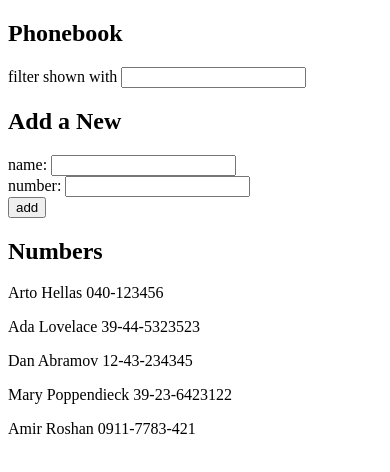
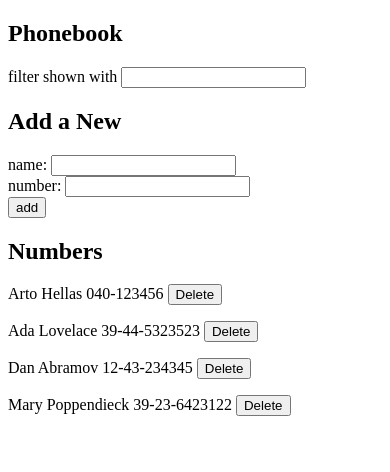
Before and after one commit to amir-roshan/Fullstackopen, a React (Vite) app in the folder part2/2) The Phonebook/: page / in a window 390 px wide. Shown: the top 472 px of the page. Built offline with nearby package versions, Linux system fonts and the light colour scheme; data requests are answered from the project's data file.

Commit message:
2.14: The Phonebook step 9

```diff
--- a/part2/2) The Phonebook/database.json
+++ b/part2/2) The Phonebook/database.json
@@ -19,11 +19,6 @@
       "name": "Mary Poppendieck",
       "phoneNumber": "39-23-6423122",
       "id": "4"
-    },
-    {
-      "id": "d4cb",
-      "name": "Amir Roshan",
-      "phoneNumber": "0911-7783-421"
     }
   ]
 }
--- a/part2/2) The Phonebook/src/App.jsx
+++ b/part2/2) The Phonebook/src/App.jsx
@@ -15,19 +15,33 @@ const App = () => {
     const [isFiltered, setIsFiltered] = useState(false);
 
     const fetchPersons = () => {
-        const persons = phoneNumberService.getAll();
-        persons.then(initialPhoneNums => {
+        const fetchedPersons = phoneNumberService.getAll();
+        fetchedPersons.then(initialPhoneNums => {
+
+            const unFilteredPersons = initialPhoneNums.concat(persons);
+
+            const filteredPersons = [];
+            unFilteredPersons.forEach(person => {
+                if (!filteredPersons.includes(person)) {
+                    filteredPersons.push(person);
+                }
+            }
+            );
+
             setPersons(prevPersons => prevPersons.concat(initialPhoneNums));
         });
     };
 
     const addPerson = (newPerson) => {
         const addedPerson = phoneNumberService.add(newPerson);
-        addedPerson.then(response => setPersons(persons.concat(response)));
+        addedPerson.then(response => setPersons(prevPersons => prevPersons.concat(response)));
         setNewName('');
     };
 
-    useEffect(() => fetchPersons(), []);
+    const reomvePerson = (id) => {
+        phoneNumberService.remove(id);
+    };
+
 
     const handleFilter = (event) => {
         setIsFiltered(true);
@@ -66,6 +80,13 @@ const App = () => {
         setPhoneNumber(phoneNumber);
     };
 
+    const handleDelete = id => {
+        reomvePerson(id);
+        setPersons(prevPersons => prevPersons.filter(person => person.id !== id));
+    };
+
+    useEffect(() => fetchPersons(), []);
+
     return (
         <div>
             <h2>Phonebook</h2>
@@ -73,7 +94,7 @@ const App = () => {
             <h2>Add a New</h2>
             <PersonForm onSubmit={handleSubmit} onNameChange={handlePhoneName} onPhoneNumChange={handlePhoneNUmber} />
             <h2>Numbers</h2>
-            <Persons isFiltered={isFiltered} persons={persons} newName={newName} />
+            <Persons isFiltered={isFiltered} persons={persons} newName={newName} handleDelete={handleDelete} />
         </div>
     );
 };
--- a/part2/2) The Phonebook/src/components/Persons.jsx
+++ b/part2/2) The Phonebook/src/components/Persons.jsx
@@ -1,9 +1,9 @@
-const Persons = ({ isFiltered, persons, newName }) => {
+const Persons = ({ isFiltered, persons, newName, handleDelete }) => {
     return <>
-        {!isFiltered && persons.map((person) => <p key={person.id}>{person.name} {person.phoneNumber}</p>)}
+        {!isFiltered && persons.map((person) => <p key={person.id}>{person.name} {person.phoneNumber} <button onClick={() => handleDelete(person.id)}>Delete</button></p>)}
         {isFiltered && persons
             .filter(person => person.name.toLowerCase().startsWith(newName.toLowerCase()))
-            .map(person => <p key={person.name}>{person.name} {person.phoneNumber}</p>)}
+            .map(person => <p key={person.name}>{person.name} {person.phoneNumber} <button onClick={() => handleDelete(person.id)}>Delete</button></p>)}
     </>;
 };
 
--- a/part2/2) The Phonebook/src/services/phoneNumbers.js
+++ b/part2/2) The Phonebook/src/services/phoneNumbers.js
@@ -12,9 +12,9 @@ const add = newPerson => {
     return request.then(response => response.data);
 };
 
-const update = (id, personObj) => {
-    const request = axios.put(`${baseUrl}/${id}`, personObj);
-    return request.then(response => response.data);
+const remove = (id) => {
+    console.log(`Deleted the person with ID ${id}`);
+    return axios.delete(`${baseUrl}/${id}`);
 };
 
-export default { getAll, add, update };
+export default { getAll, add, remove };
```
